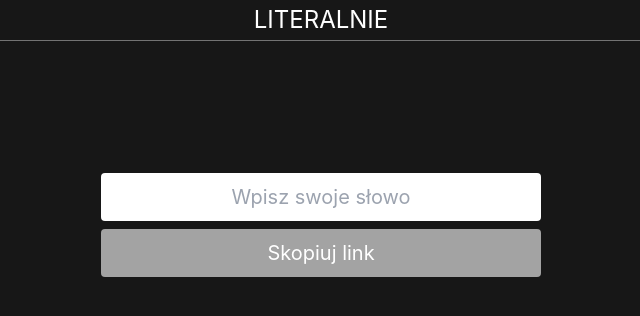
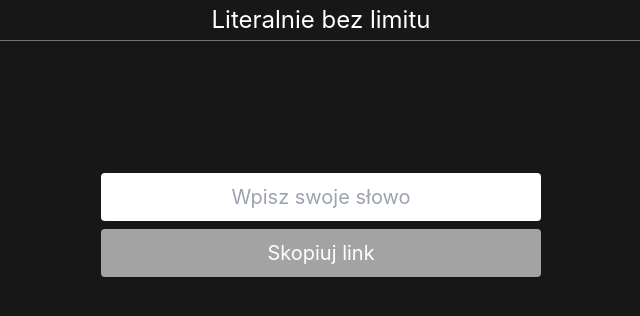
Before and after one commit to jakubmroz13/literalnie-bez-limitu, a Next.js app: page / in a window 1280 px wide. Shown: the top 316 px of the page, without its empty margins (319-959 px from the left). Built offline with nearby package versions, Linux system fonts and the light colour scheme.

Commit message:
Minor changes

```diff
--- a/components/Layout.tsx
+++ b/components/Layout.tsx
@@ -1,7 +1,7 @@
 const Layout: React.FC = ({ children }) => {
   return (
     <div>
-      <header className="p-1 text-2xl text-center border-b border-neutral-500">LITERALNIE</header>
+      <header className="p-1 text-2xl text-center border-b border-neutral-500">Literalnie bez limitu</header>
       <main>{children}</main>
     </div>
   )
--- a/pages/index.tsx
+++ b/pages/index.tsx
@@ -18,7 +18,7 @@ const Home: NextPage = () => {
           setMessage('')
           setLinkCopied(true)
         } else {
-          setMessage('Słowa nie ma w bazie')
+          setMessage('Słowa nie ma w słowniku')
         }
       } else {
         setMessage('Słowo musi być 5-literowe')
```
